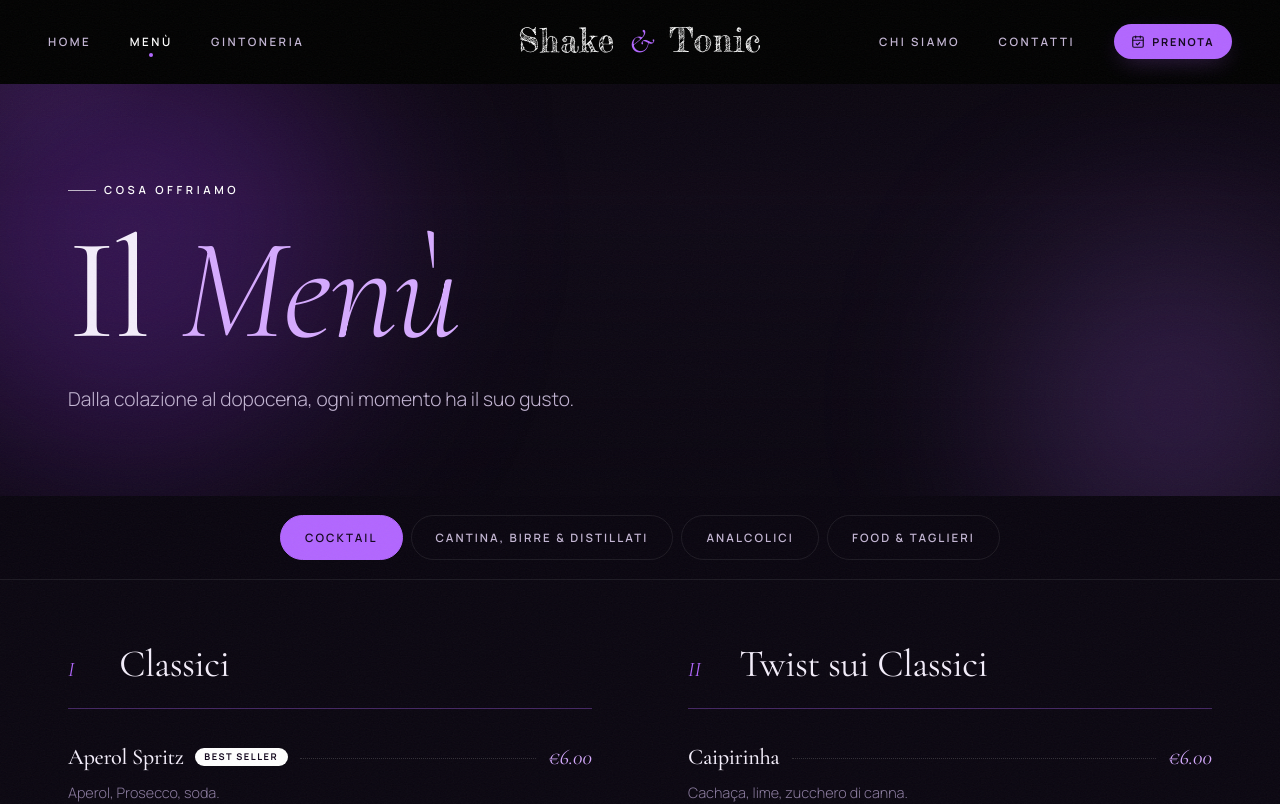
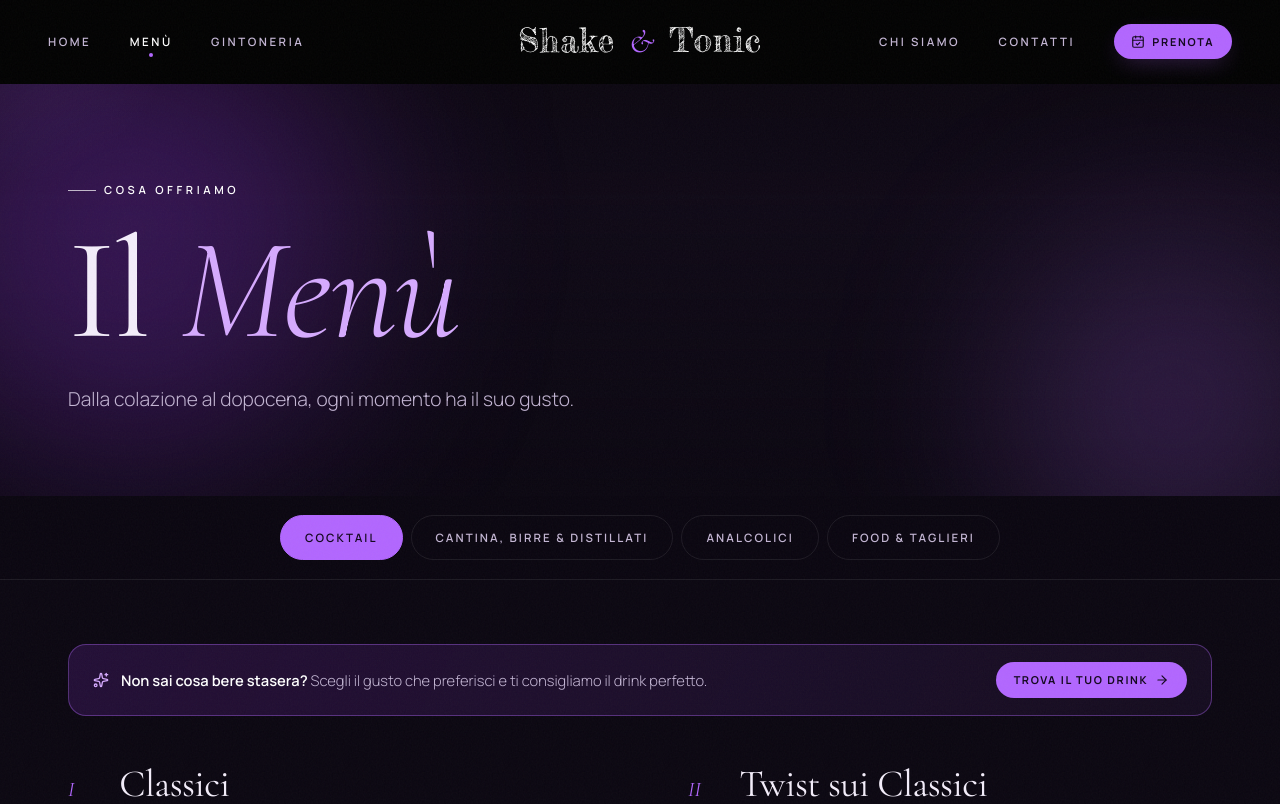
Before and after one commit to BarattoGo/Mirko, a React (Vite) app: page /menu in a window 1280 px wide. Shown: the top 804 px of the page. Built offline with nearby package versions, Linux system fonts and the light colour scheme.

Commit message:
✨ Aggiunge box rapido 'Non sai cosa bere?' in cima al Menù per il QR code da tavolo

```diff
--- a/src/index.css
+++ b/src/index.css
@@ -922,6 +922,57 @@ h1 em, h2 em, h3 em { font-style: italic; font-weight: 300; color: var(--violet-
 }
 .menu-tab:hover { color: var(--white); border-color: var(--line-2); }
 .menu-tab.active { background: var(--violet); border-color: var(--violet); color: #12061d; }
+
+.menu-matcher-callout {
+  display: flex;
+  align-items: center;
+  justify-content: space-between;
+  gap: 1.25rem;
+  flex-wrap: wrap;
+  padding: 1.05rem 1.5rem;
+  margin-bottom: 3rem;
+  border-radius: 18px;
+  border: 1px solid rgba(178, 102, 255, 0.38);
+  background: linear-gradient(120deg, rgba(123, 44, 191, 0.22), rgba(178, 102, 255, 0.06));
+  transition: transform 0.3s var(--ease), border-color 0.3s, background 0.3s;
+}
+@media (hover: hover) {
+  .menu-matcher-callout:hover {
+    transform: translateY(-2px);
+    border-color: var(--violet);
+    background: linear-gradient(120deg, rgba(123, 44, 191, 0.32), rgba(178, 102, 255, 0.12));
+  }
+}
+.menu-matcher-text {
+  display: inline-flex;
+  align-items: center;
+  gap: 0.75rem;
+  font-size: 0.92rem;
+  color: var(--muted);
+  font-weight: 300;
+}
+.menu-matcher-text svg {
+  color: var(--violet-light);
+  flex-shrink: 0;
+}
+.menu-matcher-text strong {
+  color: var(--white);
+  font-weight: 600;
+}
+.menu-matcher-cta {
+  display: inline-flex;
+  align-items: center;
+  gap: 0.45rem;
+  padding: 0.55rem 1.1rem;
+  border-radius: 100px;
+  background: var(--violet);
+  color: #12061d;
+  font-size: 0.68rem;
+  font-weight: 700;
+  letter-spacing: 0.15em;
+  text-transform: uppercase;
+  white-space: nowrap;
+}
 
 .menu-sections { display: grid; grid-template-columns: 1fr 1fr; gap: 4.5rem 6rem; }
 .menu-sections[hidden] { display: none; }
--- a/src/pages/Menu.jsx
+++ b/src/pages/Menu.jsx
@@ -1,4 +1,6 @@
 import { useState } from 'react';
+import { Link } from 'react-router-dom';
+import { Sparkles, ArrowRight } from 'lucide-react';
 import { MENU, MENU_TABS, PAGE_SEO } from '../data';
 import { usePageSEO } from '../hooks';
 import { PageHero, CtaBanner } from '../components/Sections';
@@ -50,6 +52,18 @@ const MenuPage = () => {
         </div>
 
         <div className="container">
+          <Link to="/gintoneria#matcher" className="menu-matcher-callout">
+            <span className="menu-matcher-text">
+              <Sparkles size={16} />
+              <span>
+                <strong>Non sai cosa bere stasera?</strong> Scegli il gusto che preferisci e ti consigliamo il drink perfetto.
+              </span>
+            </span>
+            <span className="menu-matcher-cta">
+              Trova il tuo drink <ArrowRight size={14} />
+            </span>
+          </Link>
+
           {MENU_TABS.map((t) => {
             const isActive = tab === t.id;
             const sections = GROUPED_MENU[t.id];
```
